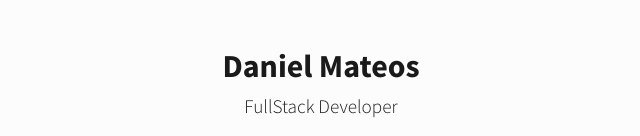
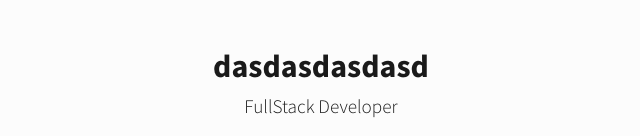
Before and after one commit to danim47c/danim47c, an Astro site in the folder apps/web/: page / in a window 1280 px wide. Shown: the part 524-660 px from the top of the page, without its empty margins (319-959 px from the left). Built offline with nearby package versions, Linux system fonts and the light colour scheme; Astro itself is replaced by a stand-in of ours.

Commit message:
Update index.astro

```diff
--- a/apps/web/src/pages/index.astro
+++ b/apps/web/src/pages/index.astro
@@ -67,7 +67,7 @@ const groupedStacks = groupList(stacks, 4)
       <img alt="profile photo" src="/profile.webp" />
 
       <div>
-        <h2>Daniel Mateos</h2>
+        <h2>dasdasdasdasd</h2>
 
         <h3>FullStack Developer</h3>
       </div>
```
